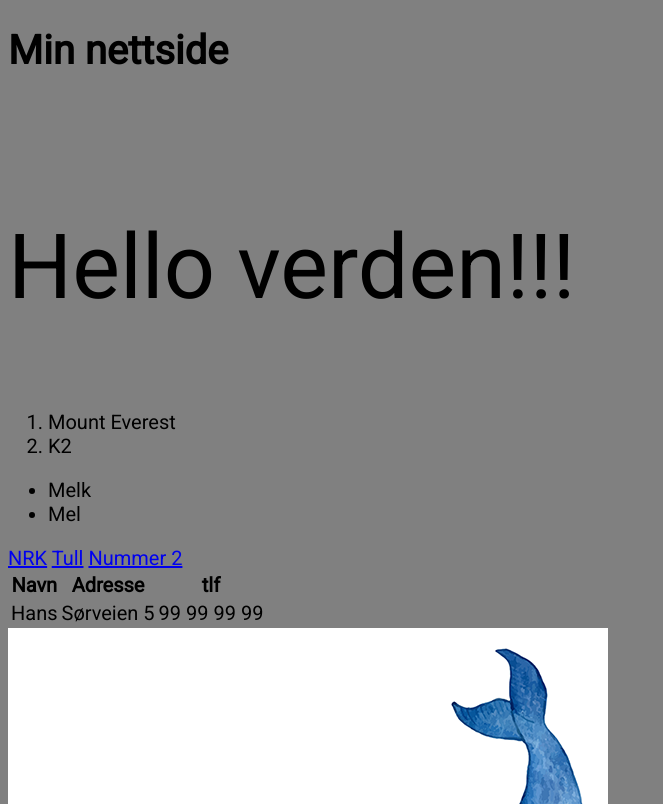
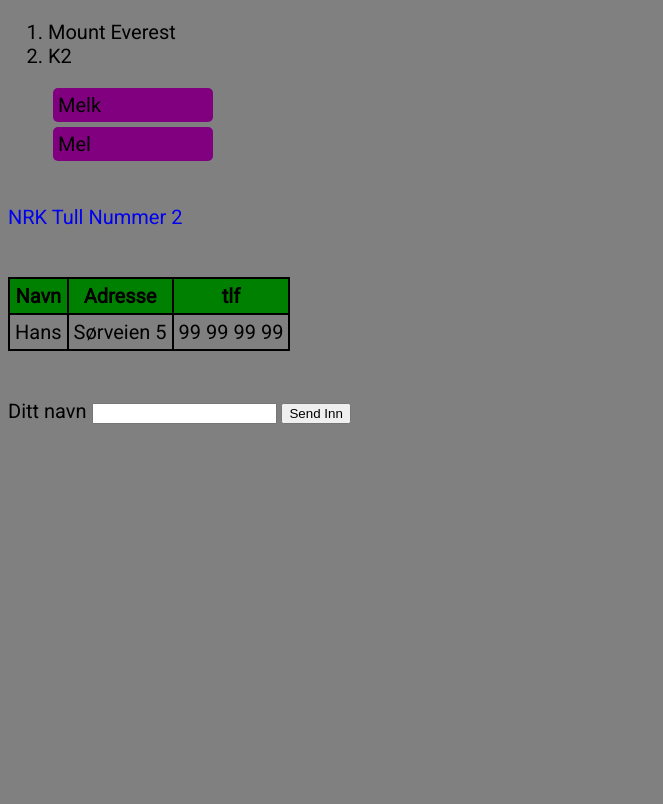
Before and after one commit to matoal/IT1, a PHP site: page / in a window 1280 px wide. Shown: the top 804 px of the page, without its empty margins (0-663 px from the left). After the commit the page ends 423 px from the top, so only its background shows below. Run offline with PHP 8.4, Linux system fonts and the light colour scheme.

Commit message:
Added more style

```diff
--- a/kap_5til8/index.html
+++ b/kap_5til8/index.html
@@ -8,9 +8,9 @@
   </head>
   <body>
     <!-- Her er min kommentar. Gjøre oppgave 5.1 - 5.7 -->
-    <h1>Min nettside</h1>
-    <br>
-    <p>Hello verden!!!</p>
+    <!-- <h1>Min nettside</h1> -->
+    <!-- <br> -->
+    <!-- <p>Hello verden!!!</p> -->
 
     <!-- Lister -->
     <ol>
@@ -22,14 +22,16 @@
       <li>Melk</li>
       <li>Mel</li>
     </ul>
-
+    <br>
     <!-- Lenker -->
     <a href="https://www.nrk.no" target="_blank">NRK</a>
     <a href="nySide.html">Tull</a>
     <a href="C:/wamp64/www/IT1/kap_5til8/nySide.html">Nummer 2</a>
 
     <!-- tabeller -->
-
+    <br>
+    <br>
+    <br>
     <table>
       <tr>
         <th>Navn</th>
@@ -45,7 +47,7 @@
       <!-- 6.1 - 6.8 -->
       </table>
       <!-- bilder, video og lyd -->
-      <img src="media/bilde_hval.png" alt="Hval" width="600" height="479">
+      <!-- <img src="media/bilde_hval.png" alt="Hval" width="600" height="479">
       <img src="https://d1qtywusn5i66q.cloudfront.net/app/uploads/2016/03/Bilde-elephant-80x120cm-kr1499-A-møbler.jpg" alt="Elefant">
 
       <video controls>
@@ -54,10 +56,11 @@
       </video>
       <audio src="media/lyd_hval.mp3" controls>
 
-      </audio>
+      </audio> -->
 
       <!-- Skjemaer -->
-
+      <br>
+      <br>
       <form method="GET">
         Ditt navn
         <input type="text" name="dittNavn">
--- a/kap_5til8/stilark.css
+++ b/kap_5til8/stilark.css
@@ -7,3 +7,34 @@ body{
 p{
   font-size: 90px;
 }
+ul li{
+  list-style-type: none;
+  background-color: purple;
+  border-radius: 5px;
+  margin: 5px;
+  width: 150px;
+  padding: 5px;
+}
+ul li:hover{
+  background-color: green;
+}
+a:visited{
+  color:blue;
+}
+a{
+  text-decoration: none;
+}
+a:hover{
+  color: green;
+}
+
+table, th, td{
+  border: 2px solid black;
+  border-collapse: collapse;;
+}
+th, td{
+  padding: 5px;
+}
+th{
+  background-color: green;
+}
```
